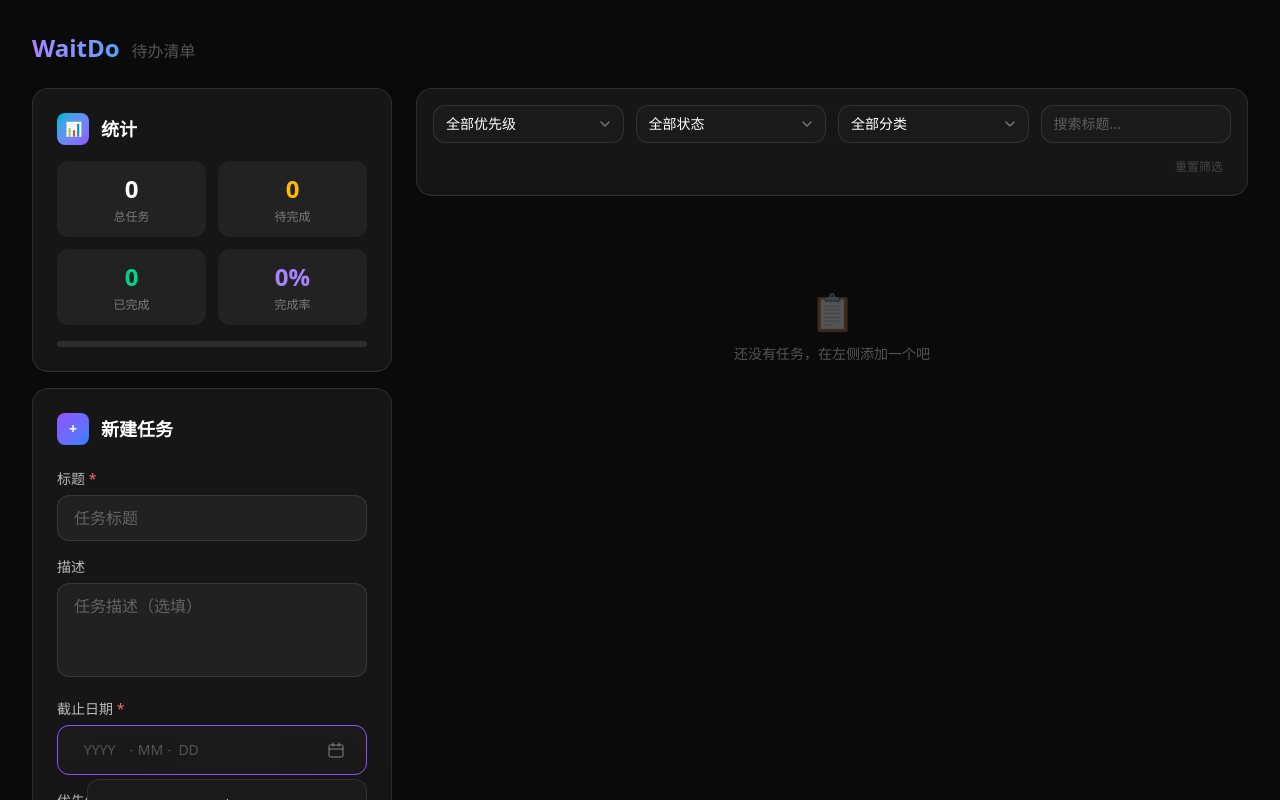
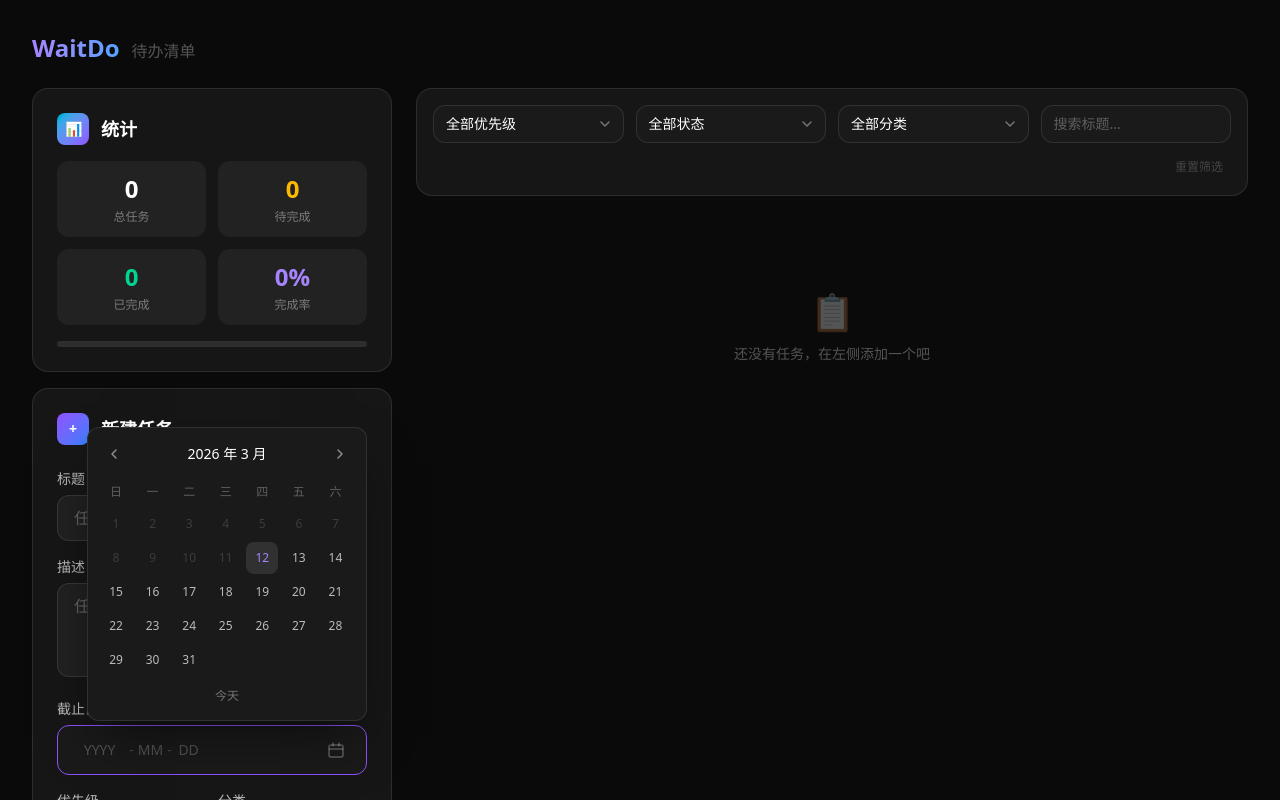
Before and after one commit to shyboyliyanlei/waitdo, a React (Vite) app: page / in a window 1280 px wide. Both pictures are taken after a click on the button "打开日历". Shown: the top 800 px of the page. Built offline with nearby package versions, Linux system fonts and the light colour scheme.

Commit message:
fix: 日历弹窗改为向上弹出（bottom-full）

```diff
--- a/src/components/CustomDateInput.tsx
+++ b/src/components/CustomDateInput.tsx
@@ -267,7 +267,7 @@ export function CustomDateInput({ value, min, onChange, hasError }: CustomDateIn
 
       {/* 日历弹窗 */}
       {showPicker && (
-        <div className="absolute top-full mt-1 right-0 bg-[#1a1a1a] border border-white/10 rounded-xl p-3 z-50 shadow-2xl shadow-black/50 w-[280px]">
+        <div className="absolute bottom-full mb-1 right-0 bg-[#1a1a1a] border border-white/10 rounded-xl p-3 z-50 shadow-2xl shadow-black/50 w-[280px]">
           {/* 月份导航 */}
           <div className="flex items-center justify-between mb-3">
             <button
```
